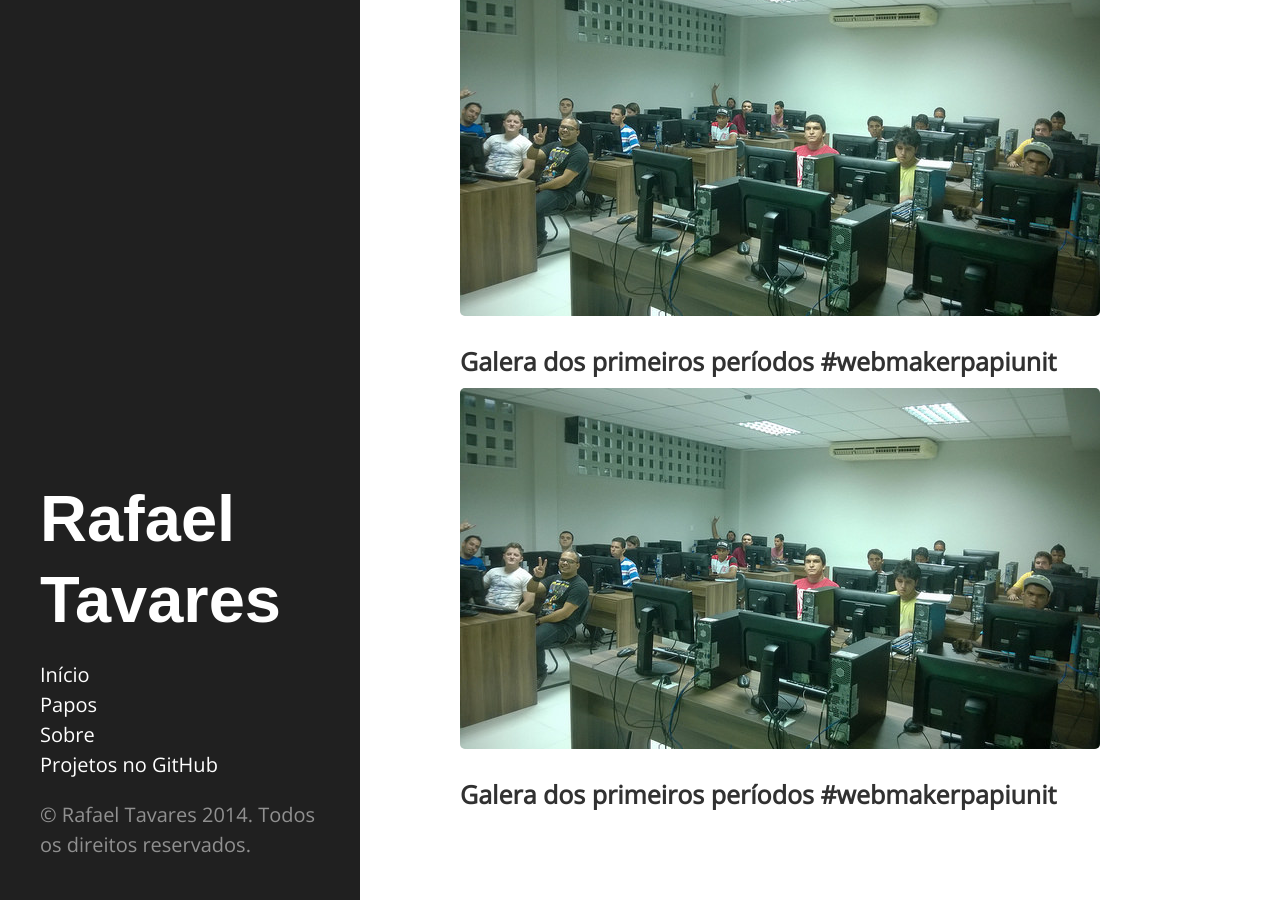
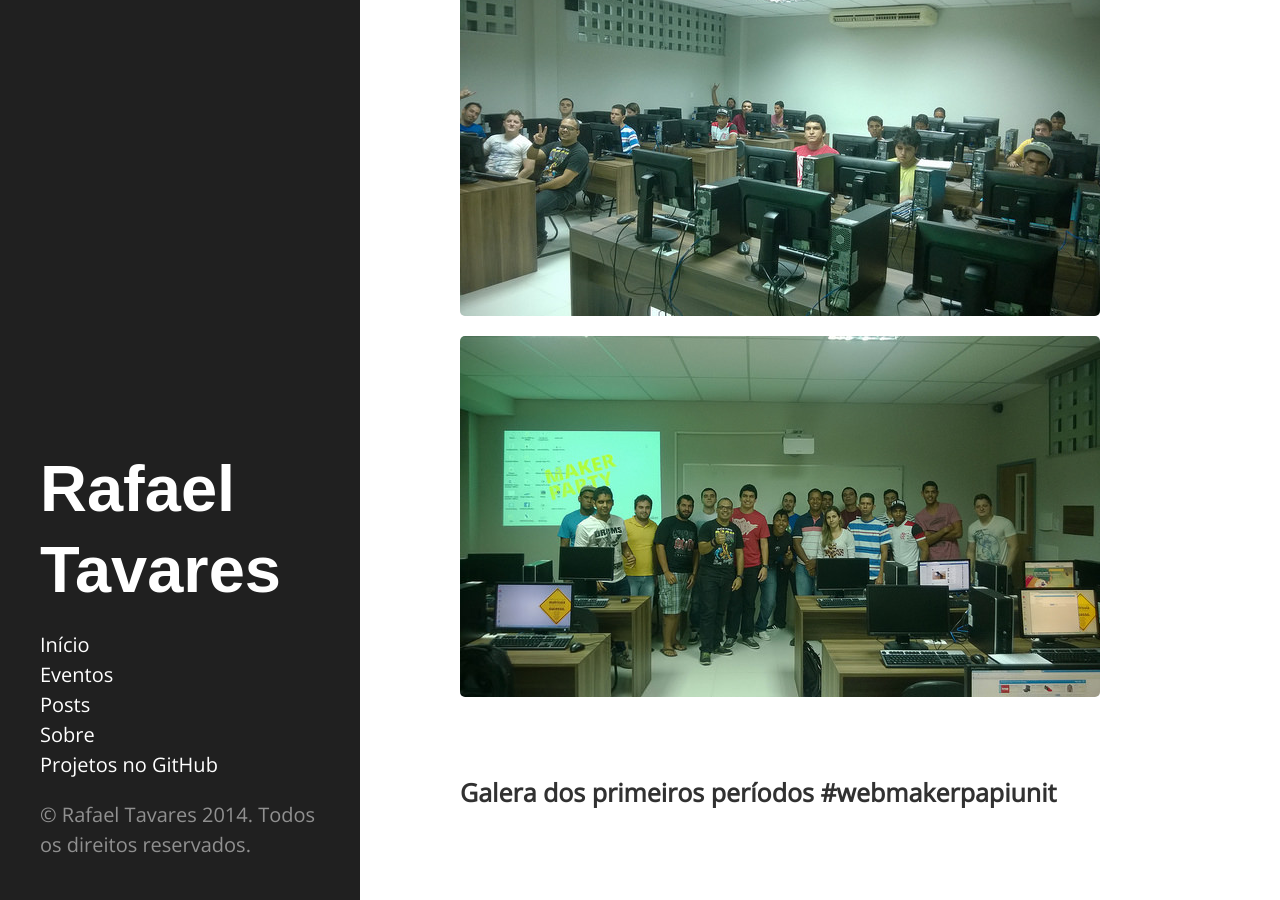
Before and after one commit to RafasTavares/SitePessoal, a Jekyll site: the page built from talks/webmaker-papi-unit.html, in a window 1280 px wide and 900 px high, scrolled down 579 px. Built offline with Jekyll 4.4.1, drawn with Linux system fonts in a browser that asks for light colours; some web fonts are replaced; Markdown is read by kramdown in place of the engine named in the settings.

Commit message:
alteração nas páginas

```diff
--- a/Papos.md
+++ b/eventos.md
@@ -1,6 +1,6 @@
 ---
 layout: page
-title: Papos
+title: Eventos
 ---
 <hr/>
 
--- a/index.html
+++ b/post.html
@@ -1,6 +1,6 @@
 ---
-layout: default
-title: Home
+layout: page
+title: Posts
 ---
 
 <div class="posts">
--- a/talks/webmaker-papi-unit.html
+++ b/talks/webmaker-papi-unit.html
@@ -13,18 +13,6 @@ Além de conhecer a galera do primeiro período o PAPI da UNIT tem a função de
 </hr>
 <h2>Fotos</h2>
 <img src="/public/img/talk_webmaker_1.jpg" alt="webmaker papi unit">
+<img src="/public/img/talk_webmaker_2.jpg" alt="webmaker papi unit">
+</br>
 <h3>Galera dos primeiros períodos #webmakerpapiunit</h3>
-<img src="/public/img/talk_webmaker_1.jpg" alt="webmaker papi unit">
-<h3>Galera dos primeiros períodos #webmakerpapiunit</h3>
-
-<!--<h2>Slides</h2>
-<script async class="speakerdeck-embed" data-id="59fe5fd058130130095e12313d092470" data-ratio="1.2994923857868" src="//speakerdeck.com/assets/embed.js"></script>
-</hr>
-<h2>Video</h2>
-<h3>Rubyfuza 2013</h3>
-<iframe width="640" height="360" src="http://www.youtube.com/embed/6Te-HyYfYrM?rel=0" frameborder="0" allowfullscreen></iframe>
-</hr>
-<li><a href="http://programme.scottishrubyconference.com/proposals/22/video">Scottish Ruby Conference 2012</a></li>
-<li><a href="http://vimeo.com/50174801">Sapporo Ruby Kaigi 2012</a></li>
-<li><a href"http://youtu.be/qRxKJ7XioBI">Rails Israel 2012</a></li>
--->
```
Also changed, not shown: index.md (added, +9 -0 lines).
